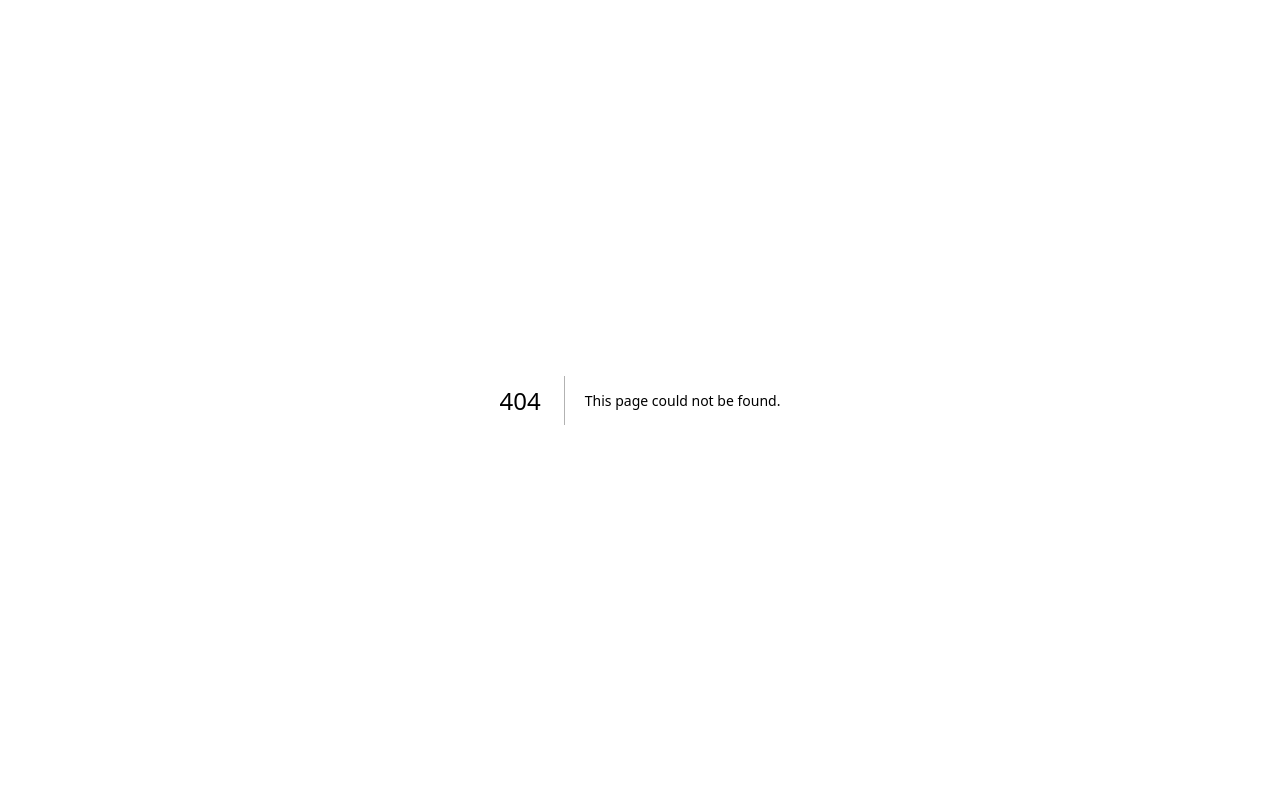
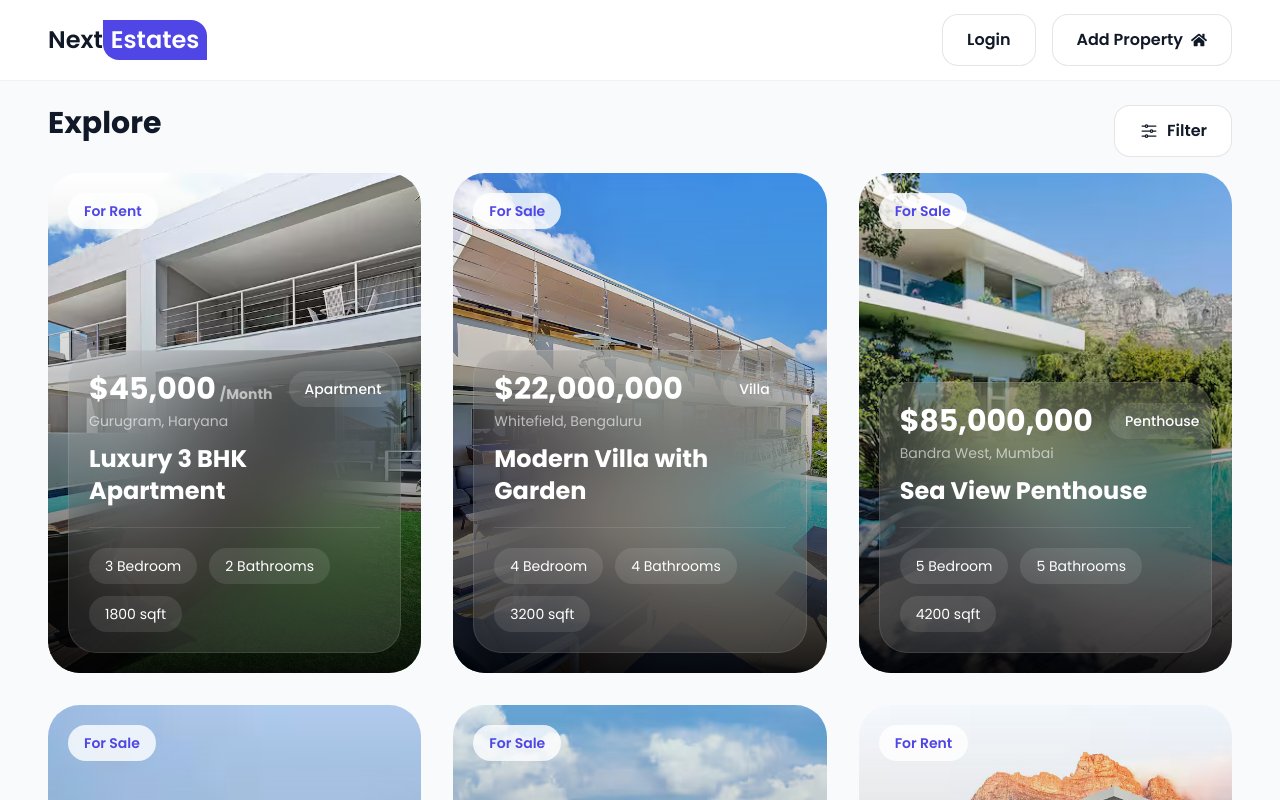
Before and after one commit to rishabh-1510/Plantventory, a Next.js app: page /marketplace in a window 1280 px wide. Before the commit this address had no page. Shown: the top 800 px of the page. Built offline with nearby package versions, Linux system fonts and the light colour scheme.

Commit message:
MarketPlace

```diff
--- /dev/null
+++ b/app/marketplace/page.tsx
@@ -0,0 +1,31 @@
+import { HiOutlineAdjustmentsHorizontal } from "react-icons/hi2"
+import FrontendLayout from "../components/layouts/FrontendLayout"
+import { Navbar } from "../components/navbar/Navbar"
+import { Button } from "../components/ui/Button"
+import { DummyProperties } from "../constants/DummyProperties"
+import { PropertyCard } from "../components/properties/PropertyCard"
+
+const MarketPlace = () => {
+    return (
+        <FrontendLayout>
+            <Navbar variant="Solid" />
+            <div className="mx-auto max-w-7xl p-6 lg:px-12 w-full">
+                <div className="flex justify-between ">
+                    <h2 className="text-2xl font-bold text-text md:text-3xl">
+                        Explore
+                    </h2>
+                    <Button variant="outline" icon={<HiOutlineAdjustmentsHorizontal size={20} />}>
+                        Filter
+                    </Button>
+                </div>
+                <div className="grid gap-8 md:grid-cols-2 xl:grid-cols-3 my-4">
+                    {DummyProperties.map((property)=>(
+                        <PropertyCard property={property} key={property.id}/>
+                    ))}
+                </div>
+            </div>
+        </FrontendLayout>
+    )
+}
+
+export default MarketPlace
```
